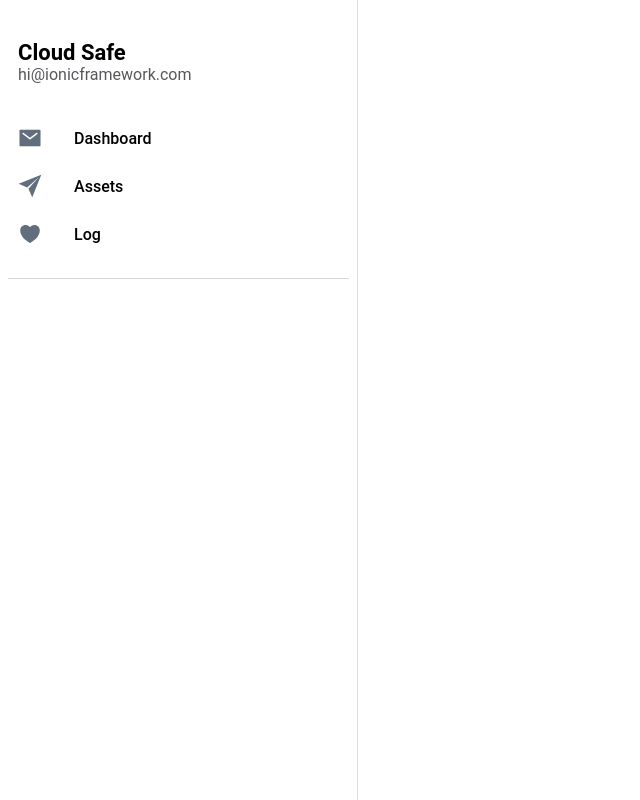
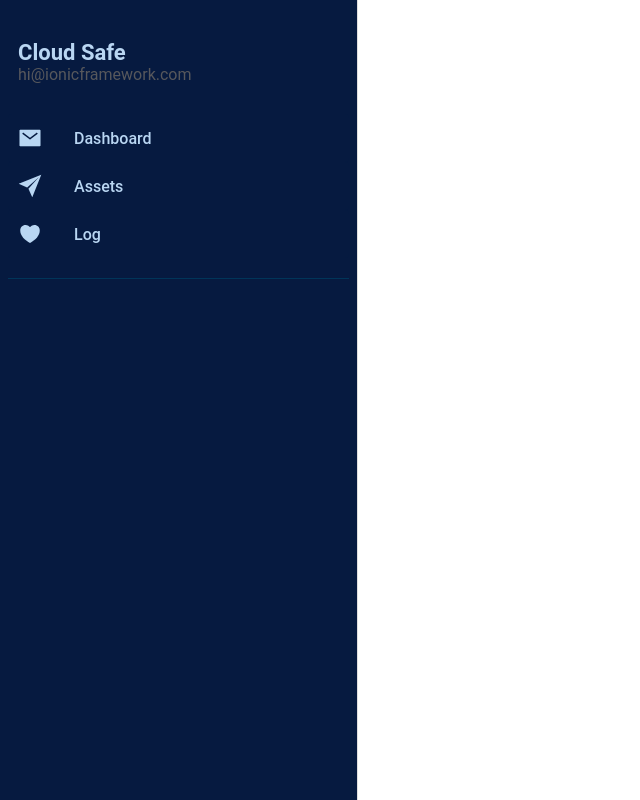
Before and after one commit to Ligia20/CloudSafe, a React (Vite) app in the folder cloud-safe/: page /folder/Inbox in a window 1280 px wide. Shown: the whole page, without its empty margins (0-640 px from the left). Built offline with nearby package versions, Linux system fonts and the light colour scheme.

Commit message:
changed color gfor daashbaord and menu sidebar

```diff
--- a/cloud-safe/src/components/Menu.css
+++ b/cloud-safe/src/components/Menu.css
@@ -1,5 +1,17 @@
-ion-menu ion-content {
-  --background: var(--ion-item-background, var(--ion-background-color, #fff));
+.menu {
+  --background: #061A40;
+}
+
+.tabs {
+  background-color: #061A40;
+}
+
+.tab {
+  background-color: #003559;
+}
+
+.theme {
+  color: #B9D6F2
 }
 
 ion-menu.md ion-content {
@@ -9,8 +21,15 @@ ion-menu.md ion-content {
   --padding-bottom: 20px;
 }
 
+
+
+ion-menu {
+ --background: #003559;
+ --color: #003559;
+}
 ion-menu.md ion-list {
   padding: 20px 0;
+
 }
 
 ion-menu.md ion-note {
@@ -22,7 +41,7 @@ ion-menu.md ion-list-header, ion-menu.md ion-note {
 }
 
 ion-menu.md ion-list#inbox-list {
-  border-bottom: 1px solid var(--ion-background-color-step-150, #d7d8da);
+  border-bottom: 1px solid var(--ion-background-color-step-150, #003559);
 }
 
 ion-menu.md ion-list#inbox-list ion-list-header {
@@ -53,7 +72,7 @@ ion-menu.md ion-item.selected ion-icon {
 }
 
 ion-menu.md ion-item ion-icon {
-  color: #616e7e;
+  color: #B9D6F2;
 }
 
 ion-menu.md ion-item ion-label {
--- a/cloud-safe/src/components/Menu.tsx
+++ b/cloud-safe/src/components/Menu.tsx
@@ -43,25 +43,24 @@ const appPages: AppPage[] = [
 
 ];
 
-const labels = ['Family', 'Friends', 'Notes', 'Work', 'Travel', 'Reminders'];
 
 const Menu: React.FC = () => {
   const location = useLocation();
 
   return (
     <IonMenu contentId="main" type="overlay">
-      <IonContent>
-        <IonList id="inbox-list">
-          <IonListHeader>Cloud Safe
+      <IonContent className="menu">
+        <IonList className="tabs" id="inbox-list"  >
+          <IonListHeader className="theme">Cloud Safe
             <IonIcon slot="end" icon={cloud}></IonIcon>
           </IonListHeader>
           <IonNote>hi@ionicframework.com</IonNote>
           {appPages.map((appPage, index) => {
             return (
-              <IonMenuToggle key={index} autoHide={false}>
-                <IonItem className={location.pathname === appPage.url ? 'selected' : ''} routerLink={appPage.url} routerDirection="none" lines="none" detail={false}>
+              <IonMenuToggle  key={index} autoHide={false}>
+                <IonItem className= {`menu theme ${location.pathname === appPage.url ? 'selected' : ''}`} routerLink={appPage.url} routerDirection="none" lines="none" detail={false}>
                   <IonIcon aria-hidden="true" slot="start" ios={appPage.iosIcon} md={appPage.mdIcon} />
-                  <IonLabel>{appPage.title}</IonLabel>
+                  <IonLabel  >{appPage.title}</IonLabel>
                 </IonItem>
               </IonMenuToggle>
             );
```
